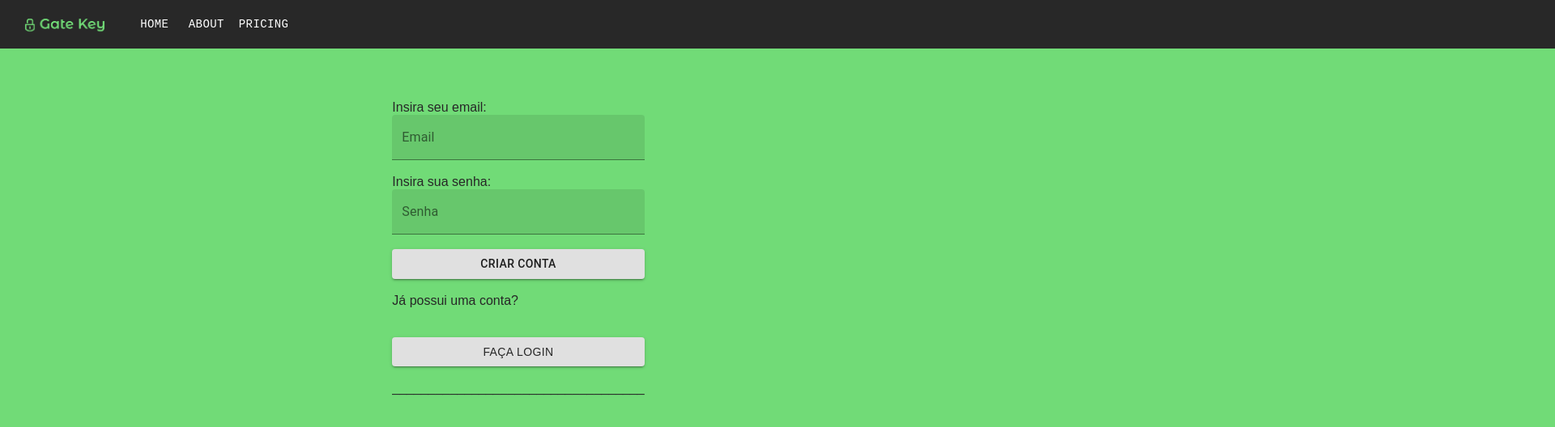
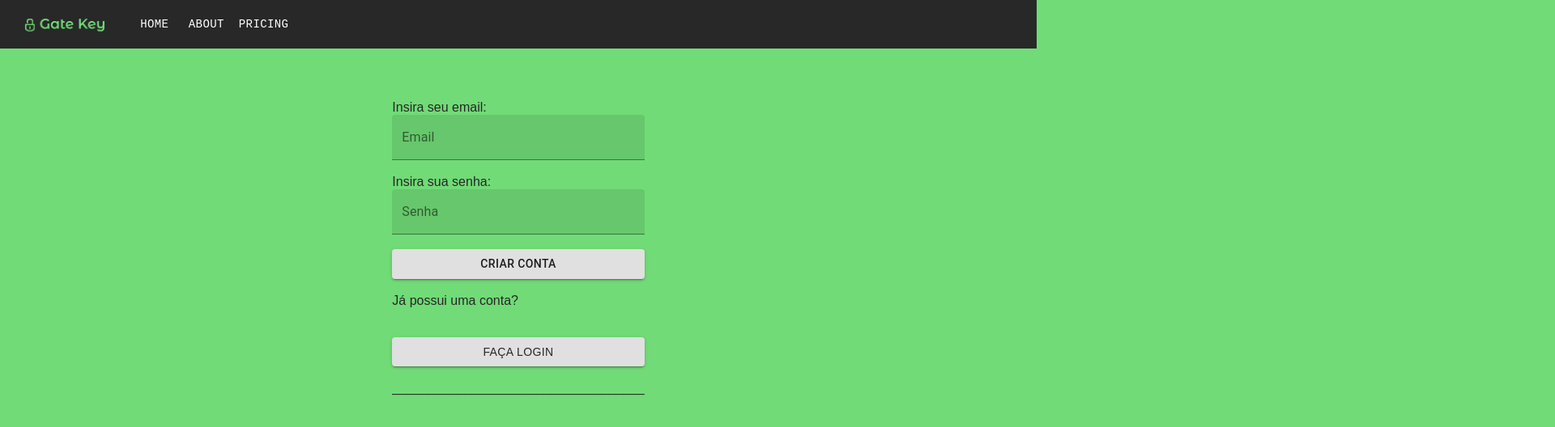
Before and after one commit to DaddoT/projeto-dds, a React (Create React App) app: page /signup in a window 1280 px wide. Shown: the top 528 px of the page at 81% size, 1920 px wide, since content can reach past the window. Built offline with nearby package versions, Linux system fonts and the light colour scheme; no server answers.

Commit message:
headerfix

```diff
--- a/src/components/Header/stylesHeader.css
+++ b/src/components/Header/stylesHeader.css
@@ -1,6 +1,6 @@
 header#main-header {
     height: 60px;
-    width: 150%;
+    width: 100%;
     background: #282828;
     font-size: 16px;
     font-weight: bold;
```
